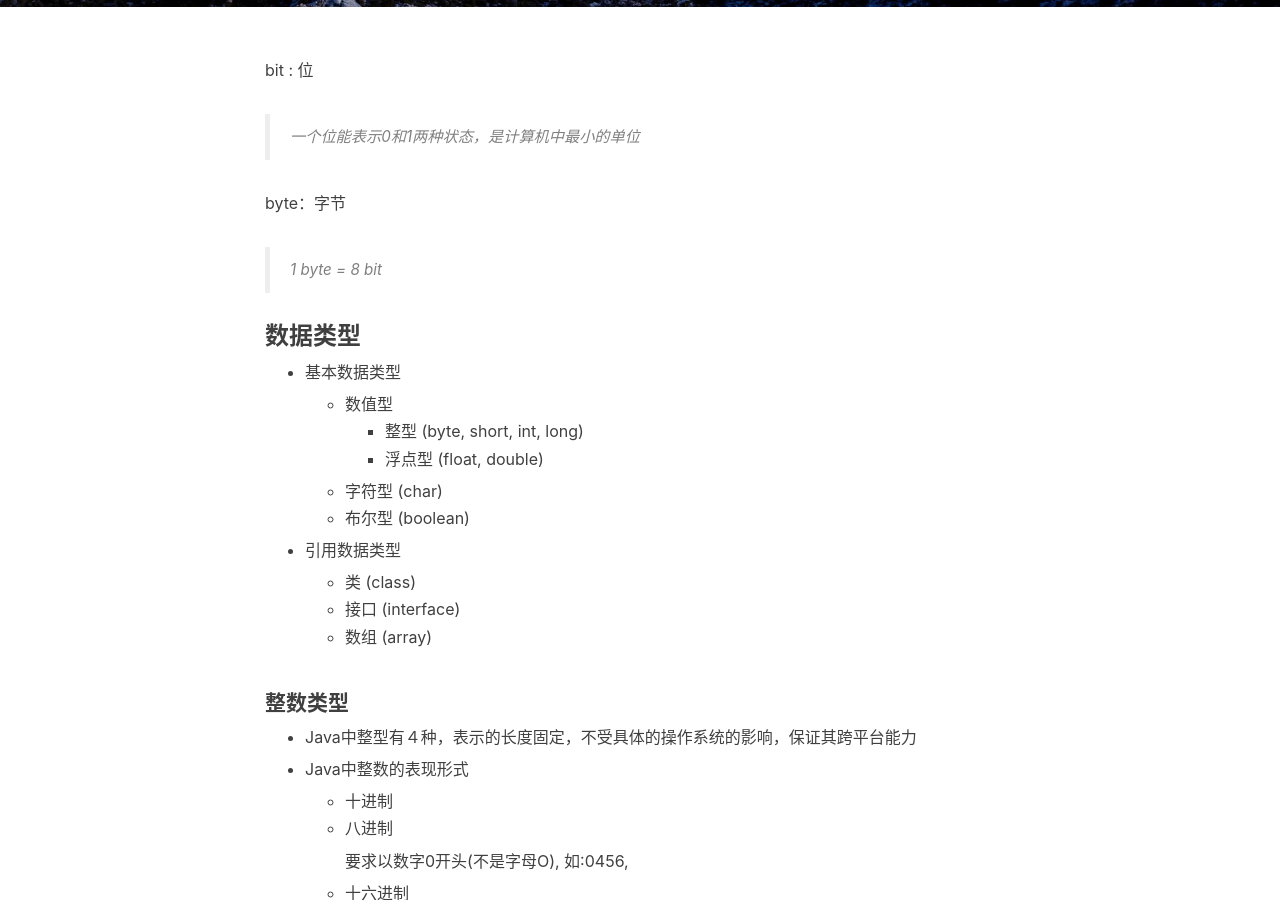
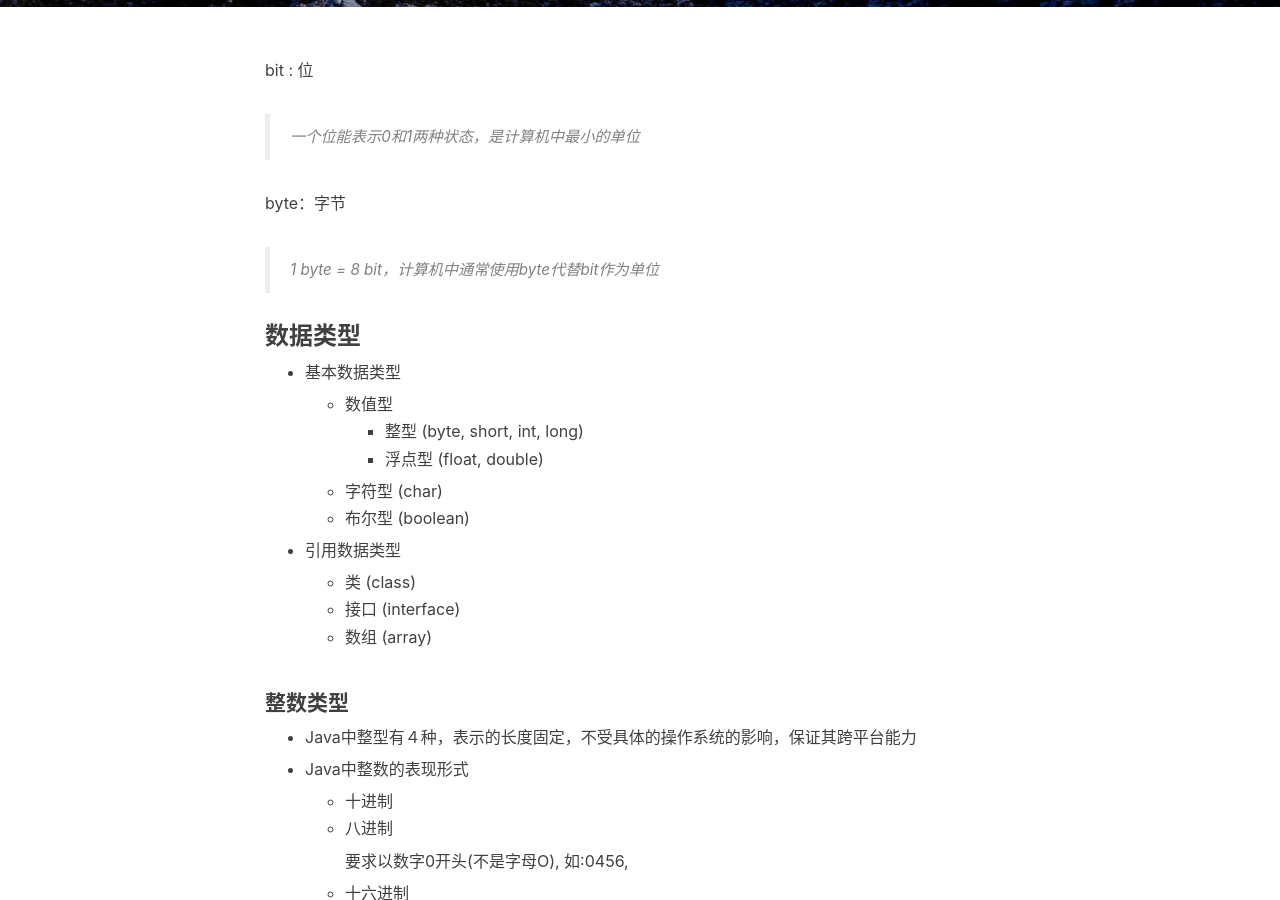
Before and after one commit to rorschach/rorschach.github.io, a Jekyll site: the page built from _posts/2016-1-8-type-of-data-in-java.markdown, in a window 1280 px wide and 900 px high, scrolled down 450 px. Built offline with Jekyll 4.4.1, drawn with Linux system fonts in a browser that asks for light colours; nearby versions of some CDN libraries; comment, search, counter and statistics services are not loaded.

Commit message:
add dataType in java

```diff
--- a/_posts/2016-1-8-type-of-data-in-java.markdown
+++ b/_posts/2016-1-8-type-of-data-in-java.markdown
@@ -14,7 +14,7 @@ bit : 位
 >一个位能表示0和1两种状态，是计算机中最小的单位
 
 byte：字节
->1 byte = 8 bit
+>1 byte = 8 bit，计算机中通常使用byte代替bit作为单位
 
 
 ###数据类型
```
